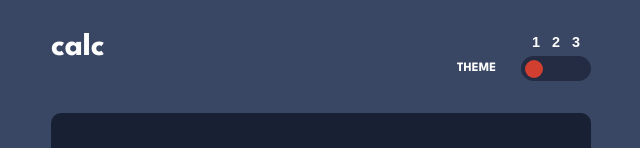
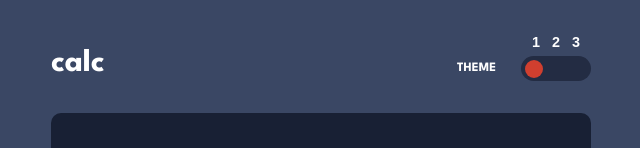
Before and after one commit to student-shraddha/nextjs-calculator, a Next.js app: page / in a window 1280 px wide. Shown: the top 148 px of the page, without its empty margins (319-959 px from the left). Built offline with nearby package versions, Linux system fonts and the light colour scheme.

Commit message:
done, I guess

```diff
--- a/app/components/layout.js
+++ b/app/components/layout.js
@@ -18,7 +18,7 @@ export default function Layout({ children }){
             <div className={theme == "dark" ? "theme--dark" : theme == "light" ? "theme--light" : "theme--other"}>
                 <main className="flex flex-justcont-c flex-alignit-c flex-dir-col">
                     <header className="flex flex-justcont-sb">
-                        <p className="text-upper">calc</p>
+                        <p className="logo text-upper">calc</p>
                         <div className="flex flex-dir-col toggle">
                             <div className="toggle-numbers">
                                 <button onClick={() => changeTheme("dark")}>1</button>
--- a/app/page.js
+++ b/app/page.js
@@ -25,6 +25,8 @@ export default function Home() {
     if (operator == "/"){
       setResult(x / y);
     }
+
+    setTempResult(result);
   }
 
   function putNumbers(props){
@@ -46,7 +48,7 @@ export default function Home() {
     setTempResult(Number(screen));
 
     if (operation != ""){
-      mathsOperations(operation)
+      mathsOperations(operation, tempResult, Number(screen));
     }
 
     setOperation(props);
@@ -63,15 +65,15 @@ export default function Home() {
     }
   }
 
-  useEffect(() => {
-    setScreen("" + result);
-  }, [result])
-
   function equalsTo(){
     mathsOperations(operation, tempResult, Number(screen));
     setOperation("");
     setToBe(false);
   }
+
+  useEffect(() => {
+    setScreen("" + result);
+  }, [result])
 
   return (
     <Layout>
--- a/scss/globals/_main.scss
+++ b/scss/globals/_main.scss
@@ -58,6 +58,10 @@ header{
         @include themed(){
             color: t("text-upper");
         }
+    }
+
+    .logo{
+        padding-top: 16px;
     }
 
     .toggle{
--- a/static/style.css
+++ b/static/style.css
@@ -71,6 +71,9 @@ header {
 }
 .theme--other header p {
   color: hsl(52, 100%, 62%);
+}
+header .logo {
+  padding-top: 16px;
 }
 header .toggle {
   height: -moz-fit-content;
```
Also changed, not shown: 1 other file (tests, documents, lock files or other folders).
